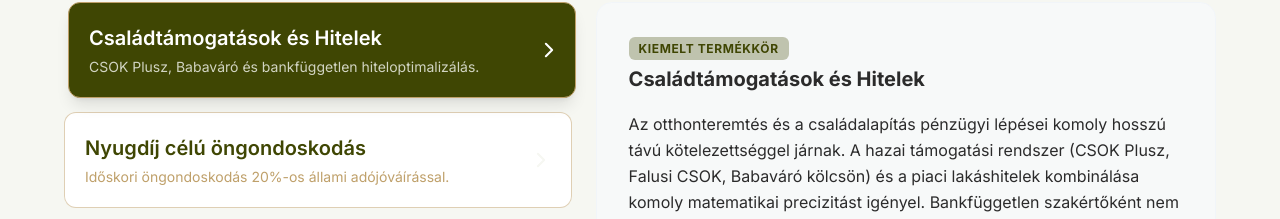
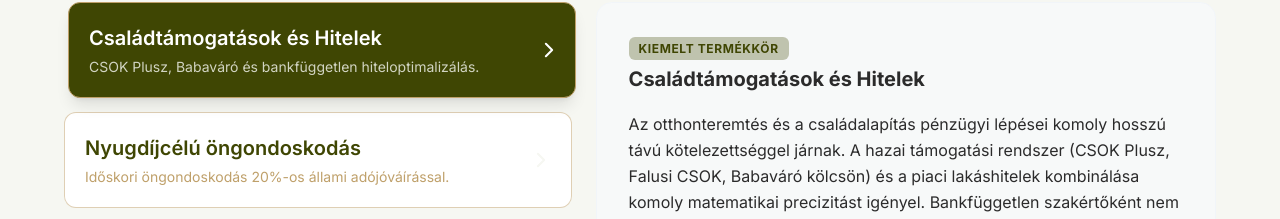
Before and after one commit to Quruzslo/sya-solutions, a Next.js app: page / in a window 1280 px wide. Shown: the part 4370-4589 px from the top of the page. Built offline with nearby package versions, Linux system fonts and the light colour scheme; a web font is replaced by a local one.

Commit message:
javítás szövegben

```diff
--- a/components/section4/favProducts.jsx
+++ b/components/section4/favProducts.jsx
@@ -19,7 +19,7 @@ export default function FavProds() {
     },
     {
       id: 1,
-      title: "Nyugdíj célú öngondoskodás",
+      title: "Nyugdíjcélú öngondoskodás",
       shortDesc: "Időskori öngondoskodás 20%-os állami adójóváírással.",
       seoKeywords:
         "nyugdíj-előtakarékosság, nyugdíjbiztosítás adókedvezmény, unit-linked megtakarítás, állami adójóváírás, privát nyugdíjprogramok",
```
